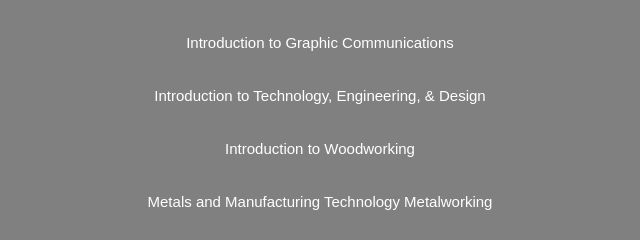
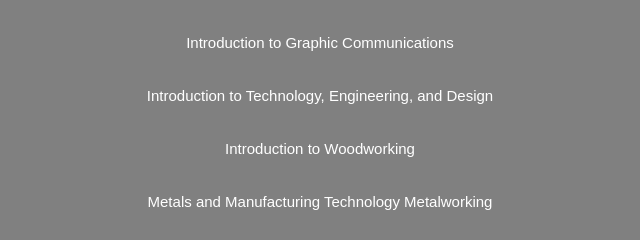
Before and after one commit to morrishillshstsa/mhtsa.github.io, a plain HTML site: page programs.html in a window 1280 px wide. Shown: the part 981-1221 px from the top of the page, 320-960 px from the left. Drawn offline with Linux system fonts and the light colour scheme.

Commit message:
Update programs.html

```diff
--- a/programs.html
+++ b/programs.html
@@ -113,7 +113,7 @@ h2{
   <p>This course will learn skills in desktop publishing and electronic imaging, design and layout, use of artwork, photography, offset printing, and screen printing. Students are also taught various career opportunities available in the field. To further their learning experience, students are also exposed to demonstrations, audiovisual materials, and participate in laboratory experiences.</p>
 </div>
 
-<button class="accordion">Introduction to Technology, Engineering, & Design</button>
+<button class="accordion">Introduction to Technology, Engineering, and Design</button>
 <div class="panel">
   <p>This course emphasizes the evolution of technology, design, and problem-solving in an engineering medium with the approach of understanding technology. Transportation, informational, physical, and biological technologies are explored through the application of design and problem-solving activities that engage students in activity-oriented experiences with technology. The course consists of 6 technology learning modules: Introduction to Technology, History/Evolution of Technology, Resources of Technology, and Control Technology.</p>
 </div>
```
